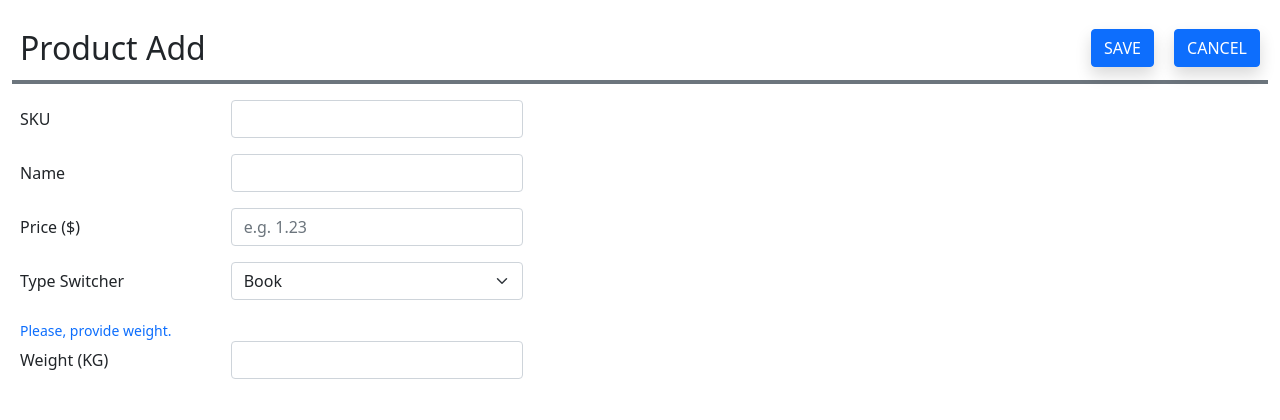
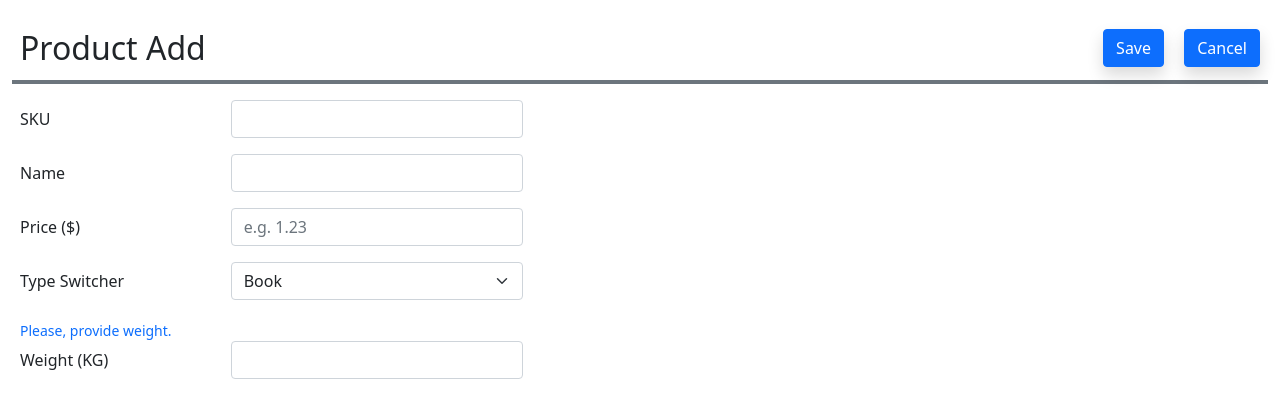
Before and after one commit to Sergyurch/scandiweb-test, a PHP site: page /add-product in a window 1280 px wide. Shown: the top 420 px of the page. Run offline with PHP 8.4, Linux system fonts and the light colour scheme.

Commit message:
Change button name

```diff
--- a/project/views/product/add.php
+++ b/project/views/product/add.php
@@ -3,8 +3,8 @@
         border-secondary">
         <div class="fs-2">Product Add</div>
         <div>
-            <button type="submit" form="product_form" class="btn btn-primary me-3 shadow">SAVE</button>
-            <a href="/" class="btn btn-primary shadow">CANCEL</a>
+            <button type="submit" form="product_form" class="btn btn-primary me-3 shadow">Save</button>
+            <a href="/" class="btn btn-primary shadow">Cancel</a>
         </div>
     </header>
 <?php $headerBlock = ob_get_clean(); ?>
```
